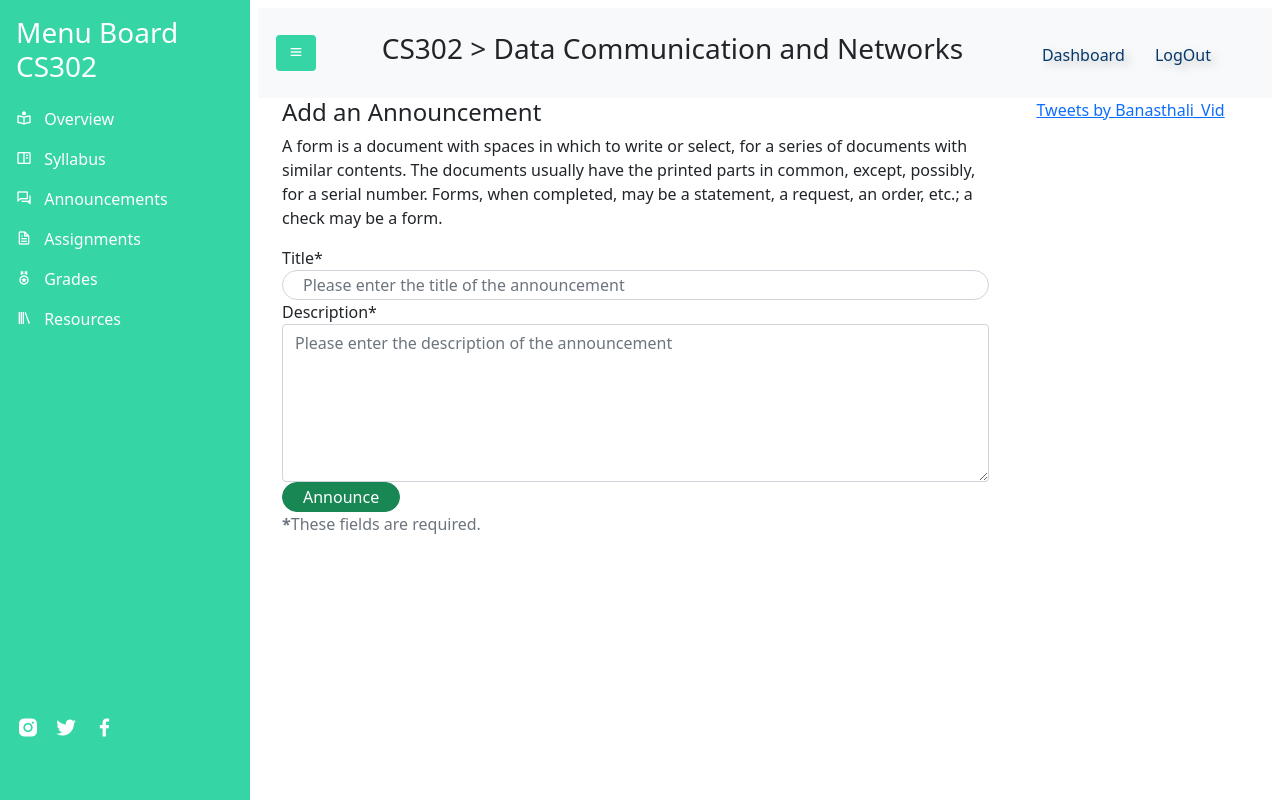
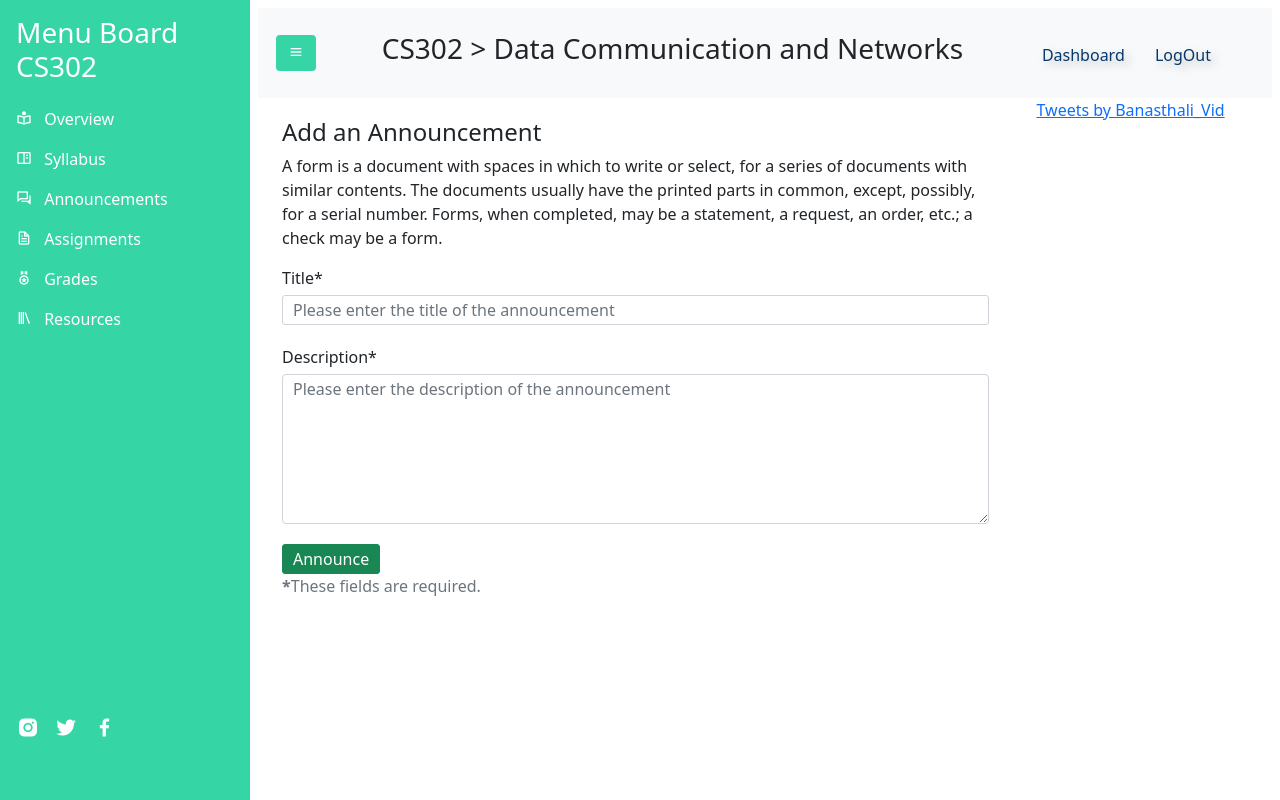
Before and after one commit to priithaa/APT567, a PHP site: page /Ann_add.html in a window 1280 px wide. Run offline with PHP 8.4, Linux system fonts and the light colour scheme; some libraries are stand-ins or nearby versions.

Commit message:
Modified style for announcement

```diff
--- a/Announcement page/style.css
+++ b/Announcement page/style.css
@@ -136,3 +136,24 @@
     box-shadow: 2px 2px 4px rgba(0, 0, 0, 0.5);
     border-radius: 10px;
   }
+
+
+  /*form*/
+
+  .ann_text_section h4{
+    padding-top: 20px;
+  }
+
+  .my-container input {
+    border-radius: 3px;
+    padding: 2px 10px;
+  }
+
+  .form-control{
+    padding: 2px 10px;
+    margin-bottom: 20px;
+  }
+
+  label{
+    margin-bottom: 5px;
+  }
```
